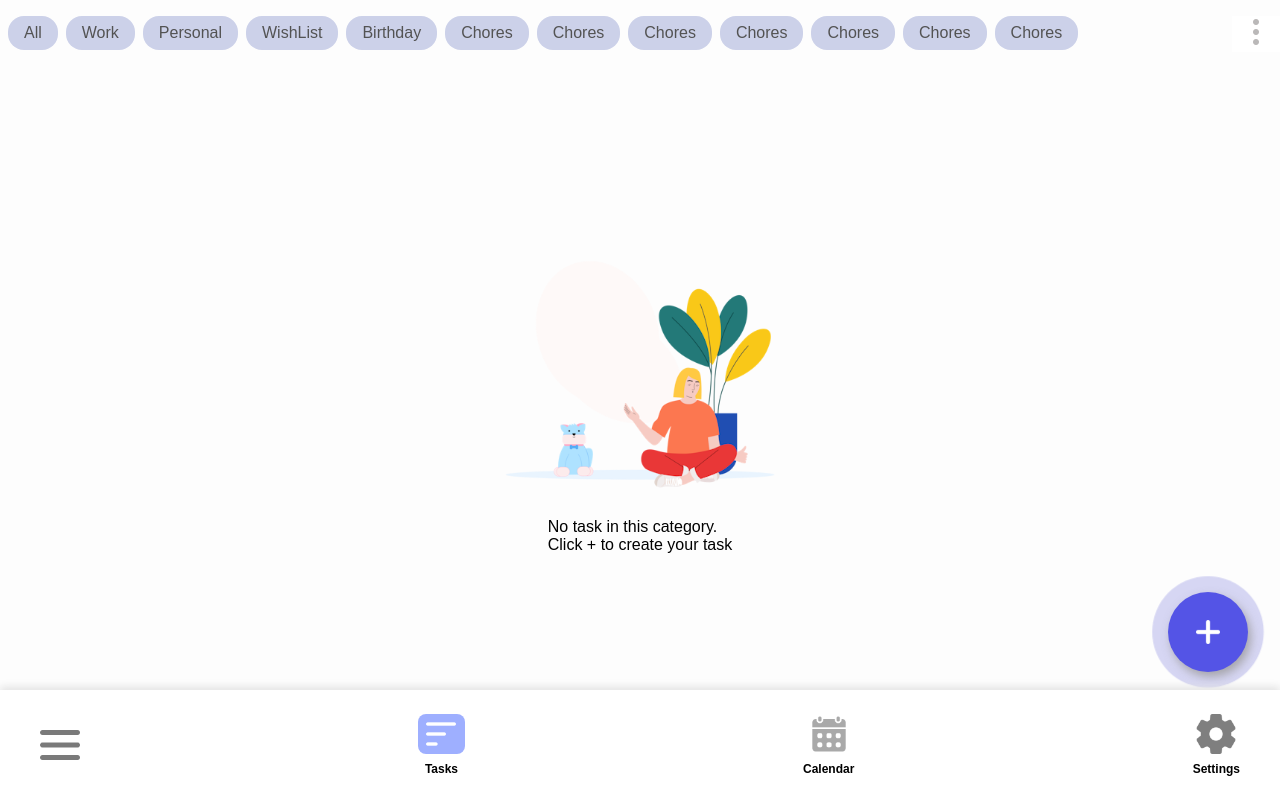
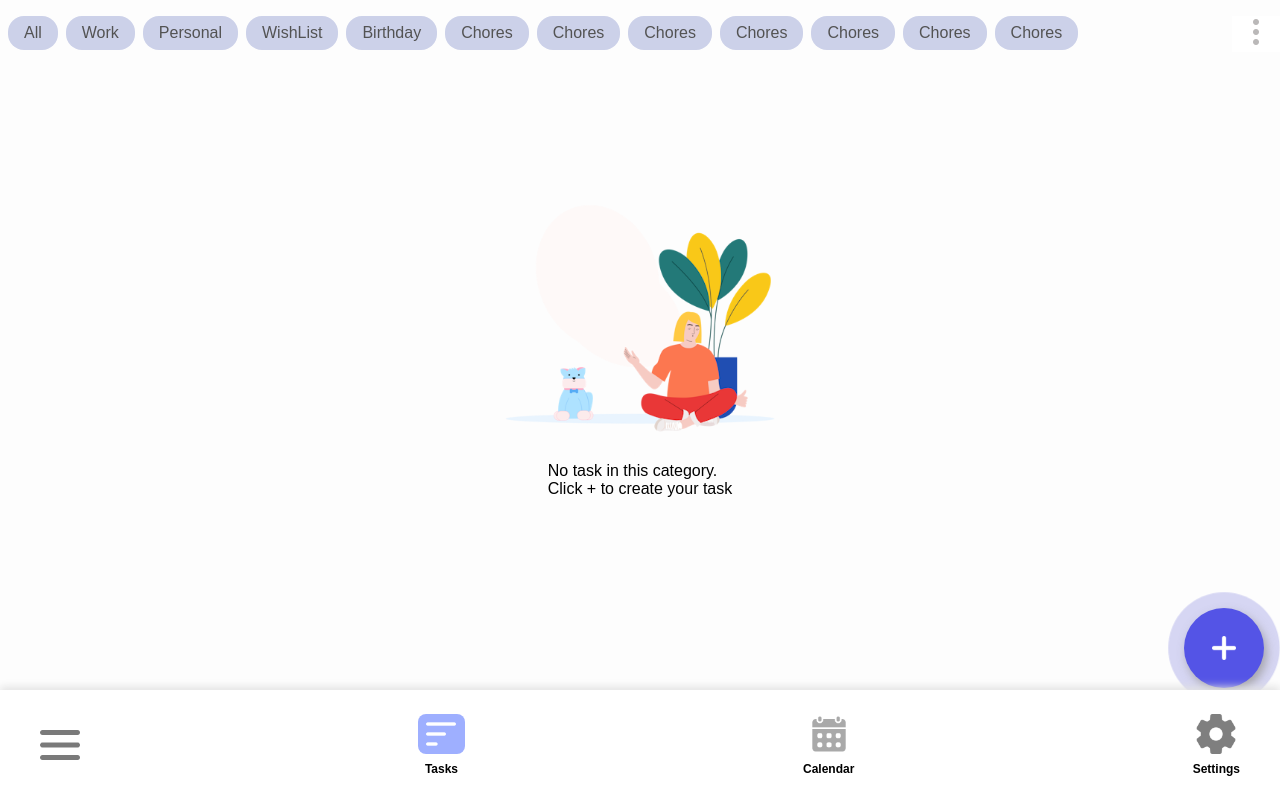
Before and after one commit to ebuski100/todoApp, a React (Vite) app: page / in a window 1280 px wide. Built offline with nearby package versions, Linux system fonts and the light colour scheme.

Commit message:
helloead

```diff
--- a/src/index.css
+++ b/src/index.css
@@ -414,8 +414,8 @@ body {
   justify-content: center;
   border-radius: 50%;
   position: fixed;
-  bottom: 8rem;
-  right: 2rem;
+  bottom: 7rem;
+  right: 1rem;
   cursor: pointer;
   /* animation: spread 1s linear infinite; */
 }
@@ -476,7 +476,7 @@ body {
   justify-content: center;
   align-items: center;
   height: 100vh;
-  padding: 3rem;
+  padding: 5rem 3rem 12rem 3rem;
 }
 .taskImgCont img {
   margin-bottom: 1rem;
```
